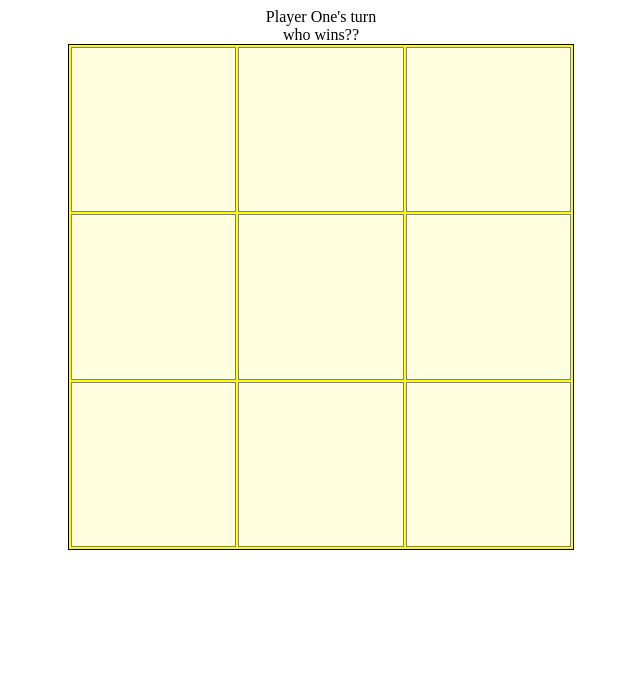
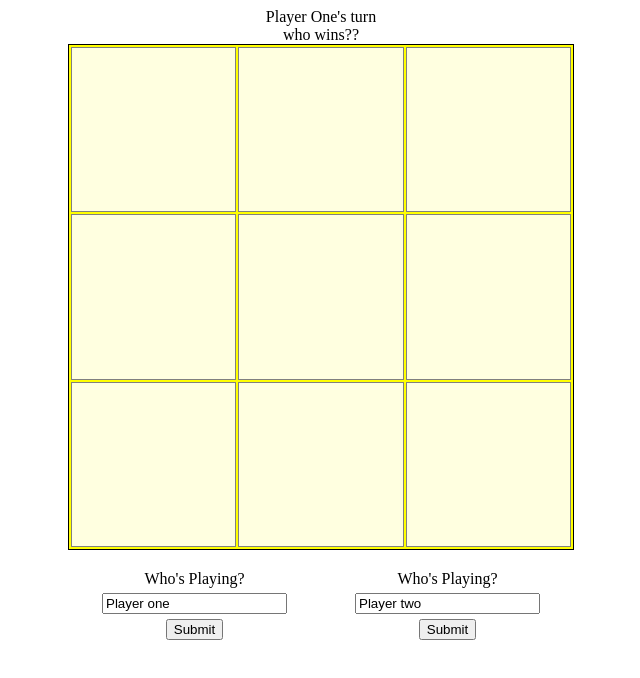
Before and after one commit to Zaud-Zand06/TicTacToeRemake, a plain HTML site: page index.html in a window 1280 px wide. Shown: the whole page, without its empty margins (319-959 px from the left). Drawn offline with Linux system fonts and the light colour scheme.

Commit message:
added change name functionality

```diff
--- a/index.html
+++ b/index.html
@@ -12,6 +12,35 @@
       <div class="turn-updater"></div>
       <div class="notifications"></div>
       <div class="board"></div>
+
+      <div class="score-keeper">
+        <div class="player-1-score">
+          <form id="form-0">
+            <label for="player-name-0">Who's Playing?</label>
+            <input
+              type="text"
+              id="player-name-0"
+              name="player-name"
+              value="Player one"
+            />
+            <input type="submit" value="Submit" />
+          </form>
+          <div class="score"></div>
+        </div>
+        <div class="player-2-score">
+          <form id='form-1'>
+            <label for="player-name-1">Who's Playing?</label>
+            <input
+              type="text"
+              id="player-name-1"
+              name="player-name"
+              value="Player two"
+            />
+            <input type="submit" value="Submit" />
+          </form>
+          <div class="score"></div>
+        </div>
+      </div>
     </div>
   </body>
 </html>
--- a/script.js
+++ b/script.js
@@ -50,6 +50,9 @@ function GameController(
   let activePlayer = players[0];
   const switchPlayerTurn = () => {
     activePlayer = activePlayer === players[0] ? players[1] : players[0];
+  };
+  const playerCreator = (player, number) => {
+    players[number].name = player;
   };
   const getActivePlayer = () => activePlayer;
   const printNewRound = () => {
@@ -116,13 +119,15 @@ function GameController(
     }
   };
   printNewRound();
-  return { playRound, getActivePlayer, tieChecker, winChecker, getBoard: board.getBoard };
+  return { playerCreator, playRound, getActivePlayer, tieChecker, winChecker, getBoard: board.getBoard };
 }
 
 function ScreenController() {
   const game = GameController();
   const playerTurnDiv = document.querySelector(".turn-updater");
   const boardDiv = document.querySelector(".board");
+  const playerNameForm0 = document.querySelector('#form-0');
+  const playerNameForm1 = document.querySelector('#form-1');
   const updateBar = document.querySelector(".notifications");
   updateBar.textContent = "who wins??";
 
@@ -161,6 +166,18 @@ function ScreenController() {
     updateScreen();
   }
   boardDiv.addEventListener("click", clickHandlerBoard);
+  playerNameForm0.addEventListener('submit', (e) => {
+    e.preventDefault();
+    const playerName = document.querySelector('#player-name-0').value;
+    game.playerCreator(playerName, 0);
+    updateScreen();
+  })
+  playerNameForm1.addEventListener('submit', (e) => {
+    e.preventDefault();
+    const playerName = document.querySelector('#player-name-1').value;
+    game.playerCreator(playerName, 1);
+    updateScreen();
+  })
 
   updateScreen();
 }
--- a/style.css
+++ b/style.css
@@ -33,3 +33,19 @@ body {
   background: lightyellow;
   cursor: pointer;
 }
+
+.score-keeper {
+  display: flex;
+  width: 100%;
+  height: 25%;
+  margin-top: 20px;
+  justify-content: space-around;
+  align-items: center;
+}
+
+.score-keeper form {
+  display: flex;
+  flex-direction: column;
+  align-items: center;
+  gap: 5px;
+}
```
